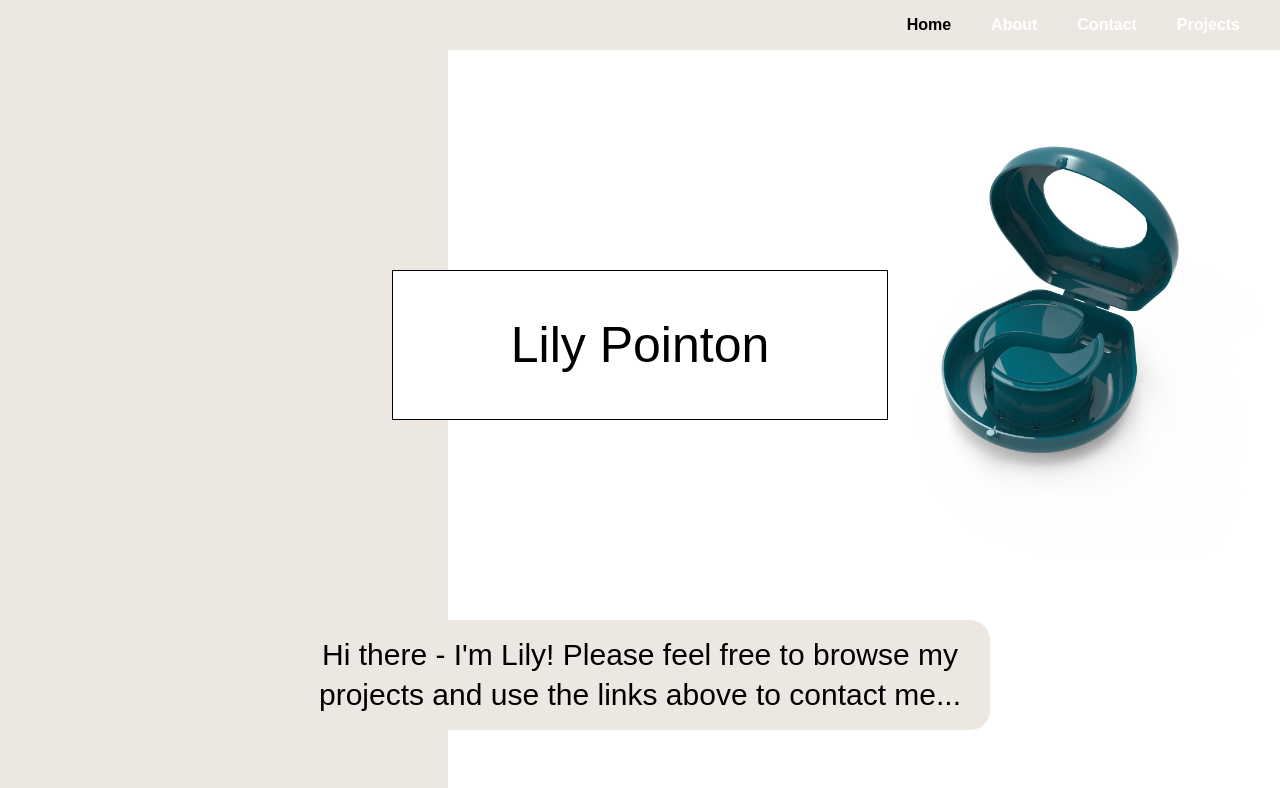
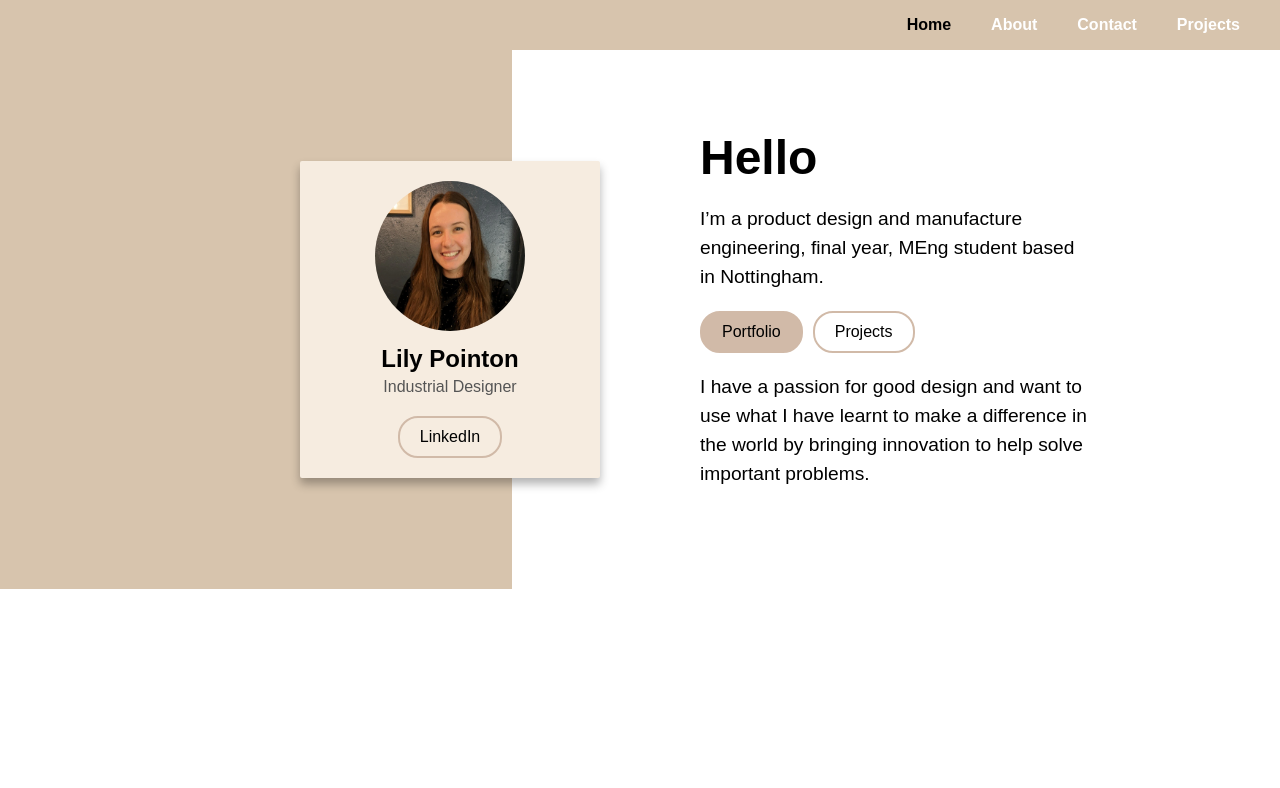
Before and after one commit to pointonjoel/Portfolio, a Next.js app: page / in a window 1280 px wide. Shown: the top 788 px of the page. Built offline with nearby package versions, Linux system fonts and the light colour scheme.

Commit message:
homepage revamp

```diff
--- a/pages/_app.tsx
+++ b/pages/_app.tsx
@@ -7,9 +7,9 @@ import Navbar from "../components/navbar/Navbar";
 
 const theme = {
   colors: {
-    primary: "#ECE7E1",
+    primary: "#D7C4AD",
     secondary: "#FFFFFF",
-    tertiary: "#898989ee",
+    tertiary: "#F6ECE0",
   },
 };
 
--- a/pages/index.js
+++ b/pages/index.js
@@ -1,23 +1,26 @@
-import {
-  Body,
-  Title,
-  TitleContainer,
-  ContainerDiv,
-  Bio,
-  Header,
-} from "../styles/homeStyles";
-import { PortfolioSection } from "../components/portfolioSection/portfolioSection";
-import { FilledContainer } from "../styles/commonStyles";
-import { TextStore } from "../components/text/TextStore";
+// import {
+//   Body,
+//   Title,
+//   TitleContainer,
+//   ContainerDiv,
+//   Bio,
+//   Header,
+// } from "../styles/homeStyles";
+// import { PortfolioSection } from "../components/portfolioSection/portfolioSection";
+// import { FilledContainer } from "../styles/commonStyles";
+// import { TextStore } from "../components/text/TextStore";
+// import styled from "styled-components";
+
+// const OpeningSection = () => {
+//   return (
+//     <TitleContainer>
+//       <Title>{TextStore.home.title}</Title>
+//     </TitleContainer>
+//   );
+// };
 import styled from "styled-components";
-
-const OpeningSection = () => {
-  return (
-    <TitleContainer>
-      <Title>{TextStore.home.title}</Title>
-    </TitleContainer>
-  );
-};
+import Image from "next/legacy/image";
+import { MobileImageContainer } from "../styles/aboutStyles";
 
 const Wrapper = styled.div`
   position: relative;
@@ -25,53 +28,152 @@ const Wrapper = styled.div`
 `;
 
 const BackgroundDiv = styled.div`
-  width: 35vw; /* 30% of the viewport width */
-  height: 100vh; /* Full viewport height */
-  background-color: #ece7e1; /* Background color */
-  position: absolute; /* Layered behind content */
+  width: 40%;
+  height: 100%;
+  background-color: ${(props) => props.theme.colors.primary};
+  position: absolute;
   top: 0;
   left: 0;
-  z-index: -1; /* Ensure it stays behind content */
+  z-index: -1;
 `;
 
 const Content = styled.div`
-  width: 100vw; /* Full viewport width for content */
+  width: 100%;
   padding: 20px;
 `;
 
-export const PortfolioSamples = () => {
-  const allProjects = Object.values(TextStore.projects);
-  return (
-    <>
-      <Header id="projects">Projects</Header>
-      <ContainerDiv>
-        {allProjects.map((project, index) =>
-          project.homepage ? (
-            <PortfolioSection project={project} id={index} key={index} />
-          ) : null
-        )}
-      </ContainerDiv>
-    </>
-  );
-};
+const Container = styled.div`
+  display: flex;
+  width: 100%;
+  height: 100%;
+`;
 
-function Main() {
+const LeftSection = styled.div`
+  width: 50%;
+  display: flex;
+  align-items: center;
+  justify-content: right;
+  padding-right: 40px;
+  /* background-color: ${(props) => props.theme.colors.primary}; */
+`;
+
+const ProfileCard = styled.div`
+  width: 300px;
+  text-align: center;
+  background-color: ${(props) => props.theme.colors.tertiary};
+  border-radius: 2px;
+  padding: 20px;
+  box-shadow: 0 6px 10px rgba(0, 0, 0, 0.3);
+`;
+
+const Name = styled.h2`
+  font-size: 1.5em;
+  margin: 10px 0 5px 0;
+`;
+
+const Title = styled.p`
+  font-size: 1em;
+  color: #555;
+  margin-bottom: 20px;
+`;
+
+const RightSection = styled.div`
+  width: 50%;
+  padding: 40px;
+  display: flex;
+  flex-direction: column;
+  justify-content: left;
+`;
+
+const BioCard = styled.div`
+  width: 80%;
+  text-align: left;
+  border-radius: 2px;
+  padding: 20px;
+`;
+
+const Heading = styled.h1`
+  font-size: 3em;
+  font-weight: bold;
+`;
+
+const Description = styled.p`
+  font-size: 1.2em;
+  line-height: 1.5;
+  margin: 20px 0;
+`;
+
+const ButtonContainer = styled.div`
+  display: flex;
+  gap: 10px;
+  margin-top: 20px;
+`;
+
+const Button = styled.button`
+  padding: 10px 20px;
+  font-size: 1em;
+  background-color: ${(props) => (props.primary ? "#D1BAA8" : "transparent")};
+  border: 2px solid #d1baa8;
+  border-radius: 20px;
+  cursor: pointer;
+  transition: all 0.3s ease;
+
+  &:hover {
+    background-color: #d1baa8;
+    color: white;
+  }
+`;
+
+export default function Main() {
   return (
     <Wrapper>
       <BackgroundDiv />
       <Content>
-        <section>
-          <Body>
-            <OpeningSection />
-            <FilledContainer>
-              <Bio>{TextStore.home.bio}</Bio>
-            </FilledContainer>
-            <PortfolioSamples />
-          </Body>
-        </section>
+        <Container>
+          <LeftSection>
+            <ProfileCard>
+              {/* <MobileImageContainer>
+                <Image
+                  style={{ borderRadius: "50%" }}
+                  height={250}
+                  width={250}
+                  src={"/profile.webp"}
+                  alt={`Profile of Lily Pointon`}
+                />
+              </MobileImageContainer> */}
+              <Image
+                style={{ borderRadius: "50%" }}
+                height={150}
+                width={150}
+                src={"/profile.webp"}
+                alt={`Profile of Lily Pointon`}
+              />
+              <Name>Lily Pointon</Name>
+              <Title>Industrial Designer</Title>
+              <Button>LinkedIn</Button>
+            </ProfileCard>
+          </LeftSection>
+
+          <RightSection>
+            <BioCard>
+              <Heading>Hello</Heading>
+              <Description>
+                I’m a product design and manufacture engineering, final year,
+                MEng student based in Nottingham.
+              </Description>
+              <ButtonContainer>
+                <Button primary>Portfolio</Button>
+                <Button>Projects</Button>
+              </ButtonContainer>
+              <Description>
+                I have a passion for good design and want to use what I have
+                learnt to make a difference in the world by bringing innovation
+                to help solve important problems.
+              </Description>
+            </BioCard>
+          </RightSection>
+        </Container>
       </Content>
     </Wrapper>
   );
 }
-
-export default Main;
```
Also changed, not shown: public/profile.webp (added).
